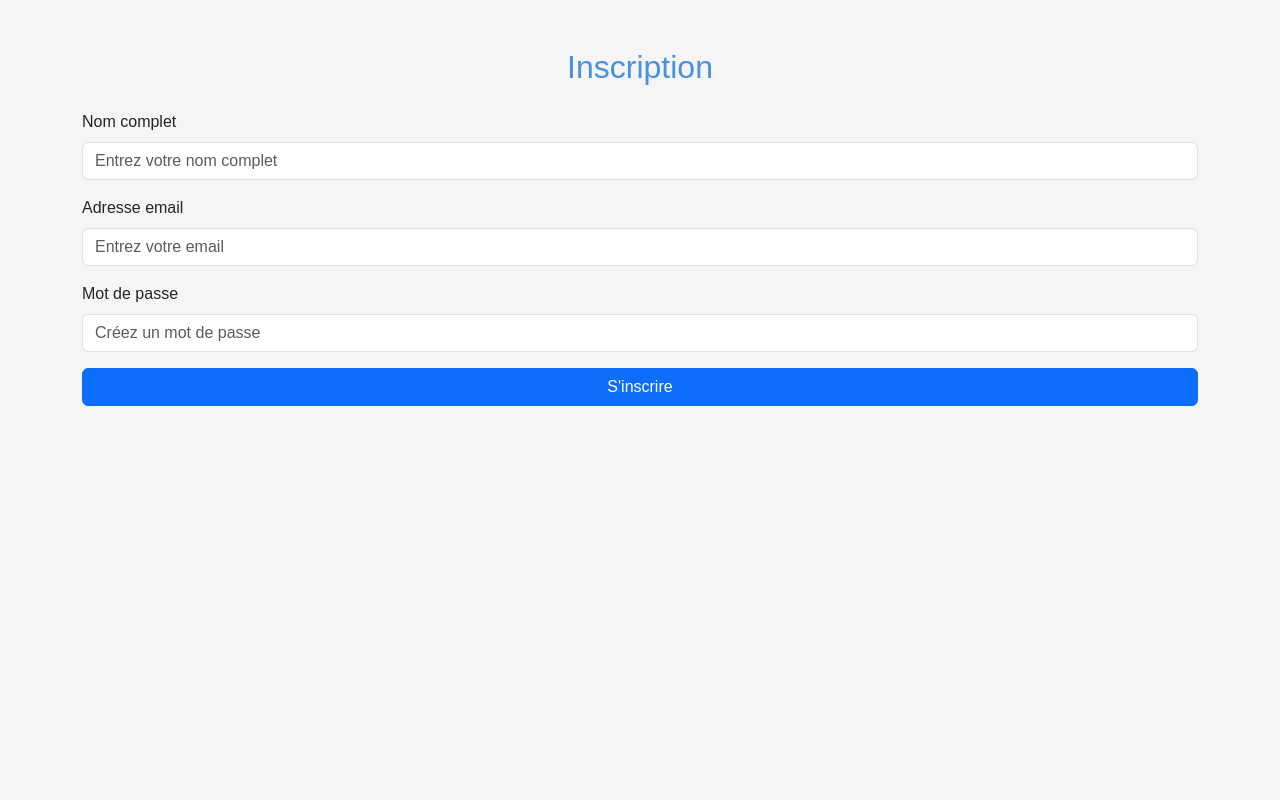
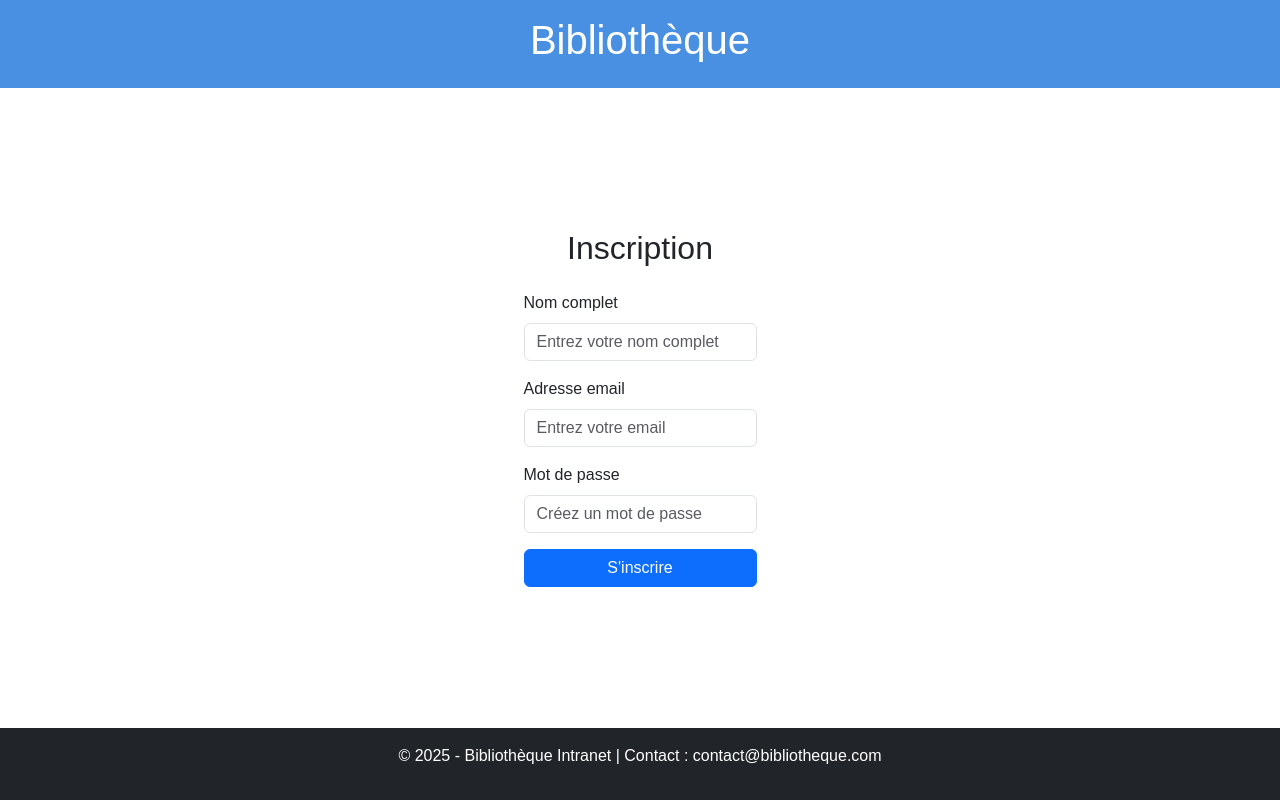
Before and after one commit to pcamille0119/Intranet---Biblioth-que, a plain HTML site: page modules/Inscription/signup.html in a window 1280 px wide. Drawn offline with nearby package versions, Linux system fonts and the light colour scheme.

Commit message:
Ajout des logos + modification du style pour la page d'inscription

```diff
--- a/Styles/signup.css
+++ b/Styles/signup.css
@@ -1,8 +1,18 @@
-body {
-  font-family: Arial, sans-serif;
-  background-color: #f5f5f5;
+/* Centrer verticalement le contenu principal */
+main {
+  text-align: center;
+}
+form {
+  margin: 0 auto;
 }
 
-h2 {
-  color: #4A90E2;
+/* Footer toujours en bas de la page */
+.wrapper {
+  display: flex;
+  flex-direction: column;
+  min-height: 100vh;
 }
+
+.flex-grow-1 {
+  flex: 1;
+}
--- a/modules/Inscription/signup.html
+++ b/modules/Inscription/signup.html
@@ -1,5 +1,6 @@
 <!DOCTYPE html>
 <html lang="en">
+
 <head>
   <meta charset="UTF-8">
   <meta name="viewport" content="width=device-width, initial-scale=1.0">
@@ -7,10 +8,19 @@
   <!-- Bootstrap CSS -->
   <link href="https://cdn.jsdelivr.net/npm/bootstrap@5.3.0-alpha1/dist/css/bootstrap.min.css" rel="stylesheet">
   <!-- Lien vers le style spécifique -->
-  <link rel="stylesheet" href="./../../Styles/signup.css">
+  <link rel="stylesheet" href="./../../Styles/style.css">
 </head>
+
 <body>
-  <div class="container my-5">
+  <div class="wrapper d-flex flex-column min-vh-100">
+    <!-- Header -->
+    <header class="d-flex justify-content-center align-items-center px-4">
+      <a href="./../../index.html" class="logo text-decoration-none text-white">
+        <h1> Bibliothèque</h1>
+      </a>
+    </header>
+    <!-- Contenu principal-->
+    <main class="container d-flex flex-column justify-content-center align-items-center flex-grow-1">
       <h2 class="text-center mb-4">Inscription</h2>
       <form id="signupForm">
         <div class="mb-3">
@@ -27,6 +37,12 @@
         </div>
         <button type="submit" class="btn btn-primary w-100">S'inscrire</button>
       </form>
+    </main>
+
+    <!-- Footer -->
+    <footer class="bg-dark text-white text-center py-3">
+      <p>© 2025 - Bibliothèque Intranet | Contact : contact@bibliotheque.com</p>
+    </footer>
   </div>
 
   <!-- Bootstrap JS -->
@@ -34,4 +50,5 @@
   <!-- Script JS spécifique -->
   <script src="./../../Scripts/signup.js"></script>
 </body>
+
 </html>
```
Also changed, not shown: assets/B1.png (added), assets/B2.png (added), assets/Logo.png (added), 4 other files. Lines whose indentation alone changed are shown as unchanged.
